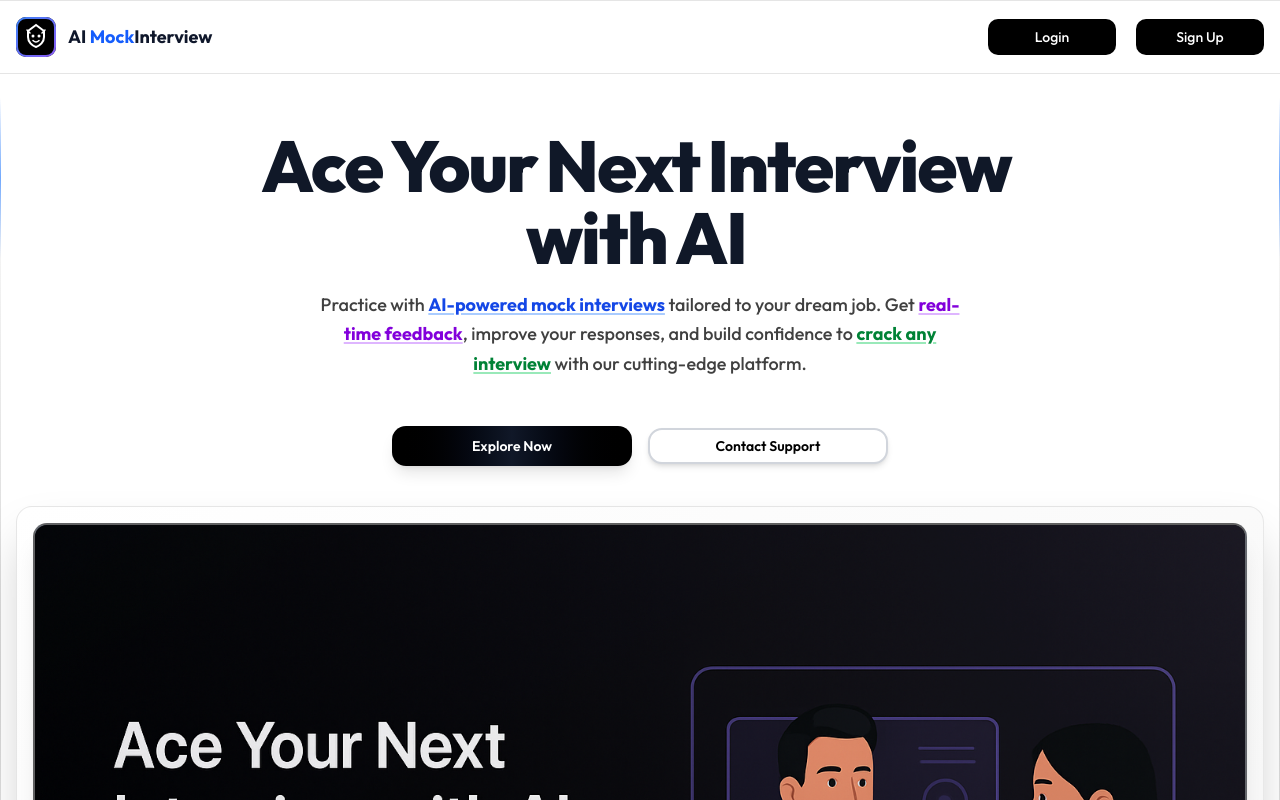
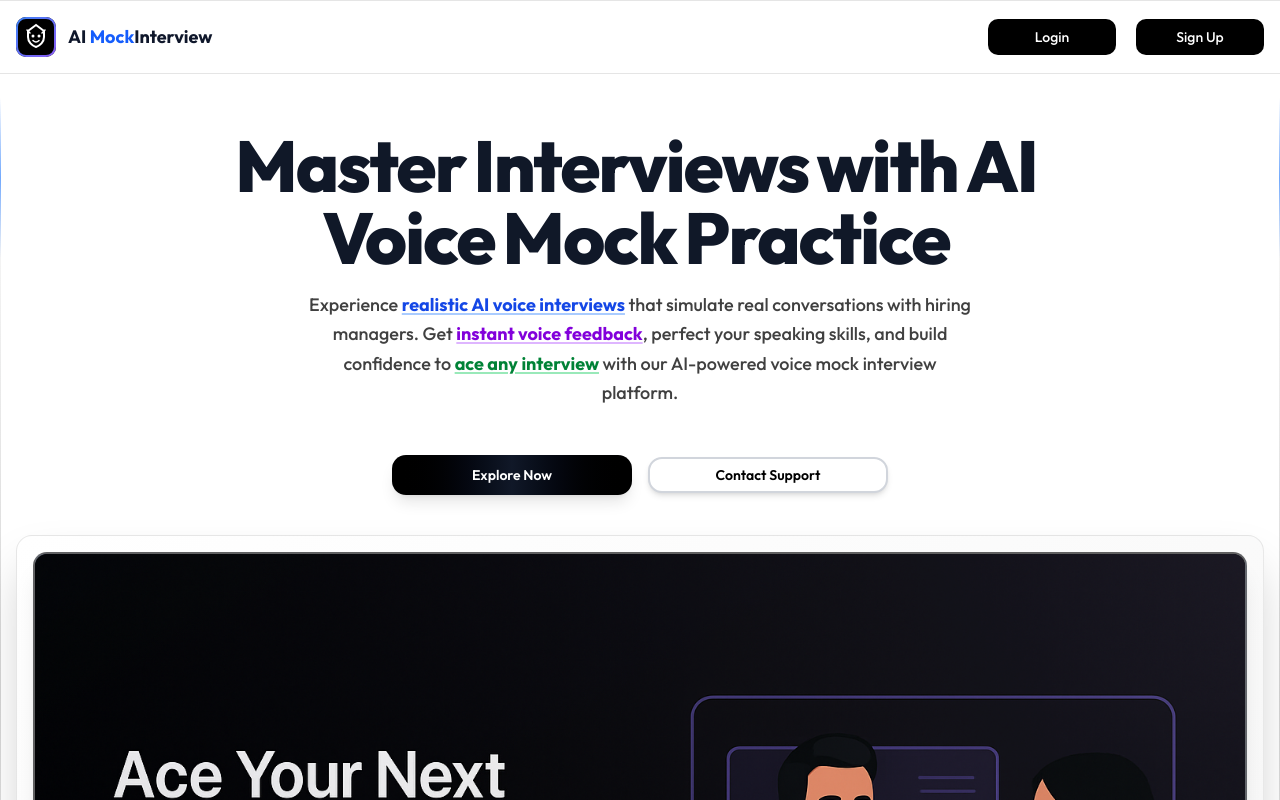
Before and after one commit to karthik-dev56/Real-AI-Mock-Intervieww, a Next.js app: page / in a window 1280 px wide. Shown: the top 800 px of the page. Built offline with nearby package versions, Linux system fonts and the light colour scheme; no server answers.

Commit message:
herosection update

```diff
--- a/app/_components/heroSection.jsx
+++ b/app/_components/heroSection.jsx
@@ -17,7 +17,7 @@ function HeroSection() {
       </div>
       <div className="px-4 py-6 md:py-8">
         <h1 className="relative z-10 mx-auto max-w-4xl text-center text-3xl font-extrabold tracking-tight text-gray-900 md:text-5xl lg:text-7xl dark:text-white">
-          {"Ace Your Next Interview with AI"
+          {"Master Interviews with AI Voice Mock Practice"
             .split(" ")
             .map((word, index) => (
               <motion.span
@@ -48,8 +48,8 @@ function HeroSection() {
           }}
           className="relative z-10 mx-auto max-w-2xl py-4 text-center text-base font-medium leading-relaxed text-neutral-700 md:text-lg dark:text-neutral-300"
         >
-          Practice with <span className="font-bold text-blue-700 underline decoration-blue-500/40 decoration-2 underline-offset-2 dark:text-blue-400">AI-powered mock interviews</span> tailored to your dream job. Get <span className="font-bold text-purple-700 underline decoration-purple-500/40 decoration-2 underline-offset-2 dark:text-purple-400">real-time feedback</span>,
-          improve your responses, and build confidence to <span className="font-bold text-green-700 underline decoration-green-500/40 decoration-2 underline-offset-2 dark:text-green-400">crack any interview</span> with our cutting-edge platform.
+          Experience <span className="font-bold text-blue-700 underline decoration-blue-500/40 decoration-2 underline-offset-2 dark:text-blue-400">realistic AI voice interviews</span> that simulate real conversations with hiring managers. Get <span className="font-bold text-purple-700 underline decoration-purple-500/40 decoration-2 underline-offset-2 dark:text-purple-400">instant voice feedback</span>,
+          perfect your speaking skills, and build confidence to <span className="font-bold text-green-700 underline decoration-green-500/40 decoration-2 underline-offset-2 dark:text-green-400">ace any interview</span> with our AI-powered voice mock interview platform.
         </motion.p>
         <motion.div
           initial={{
```
